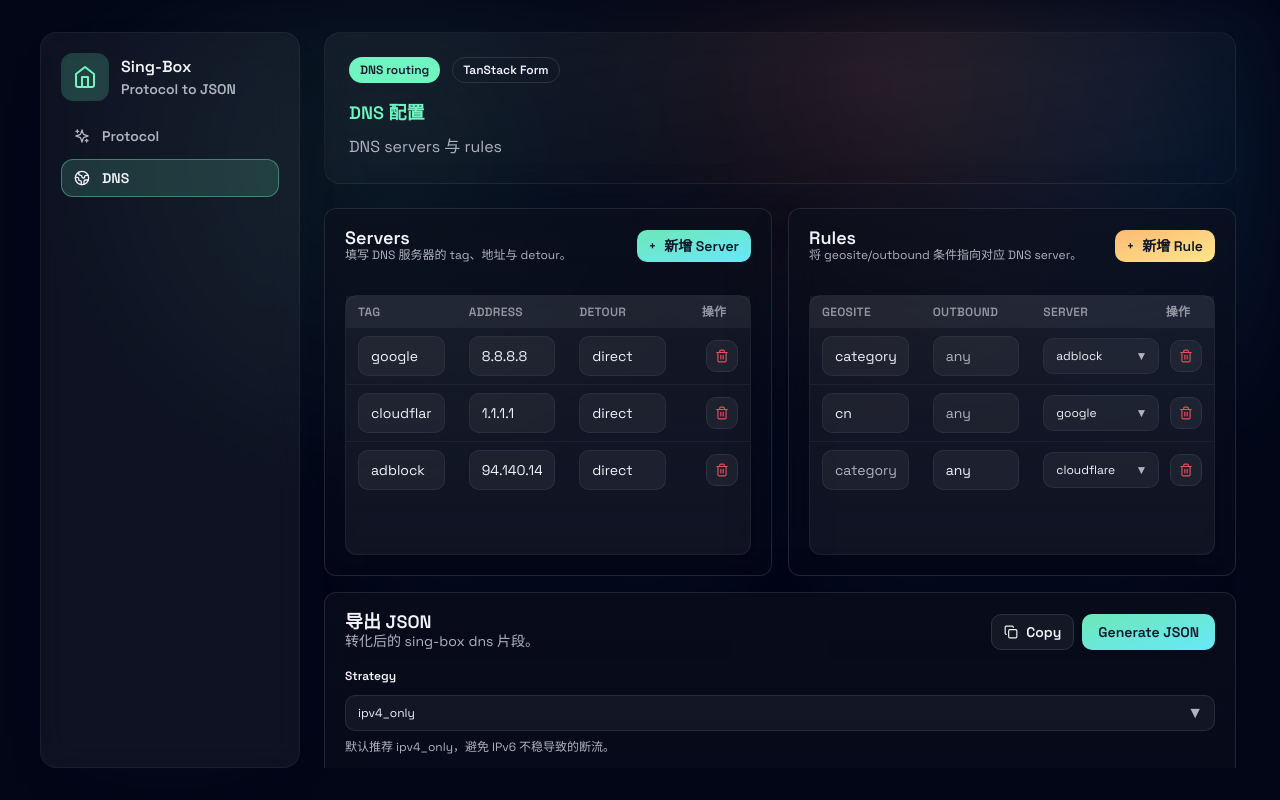
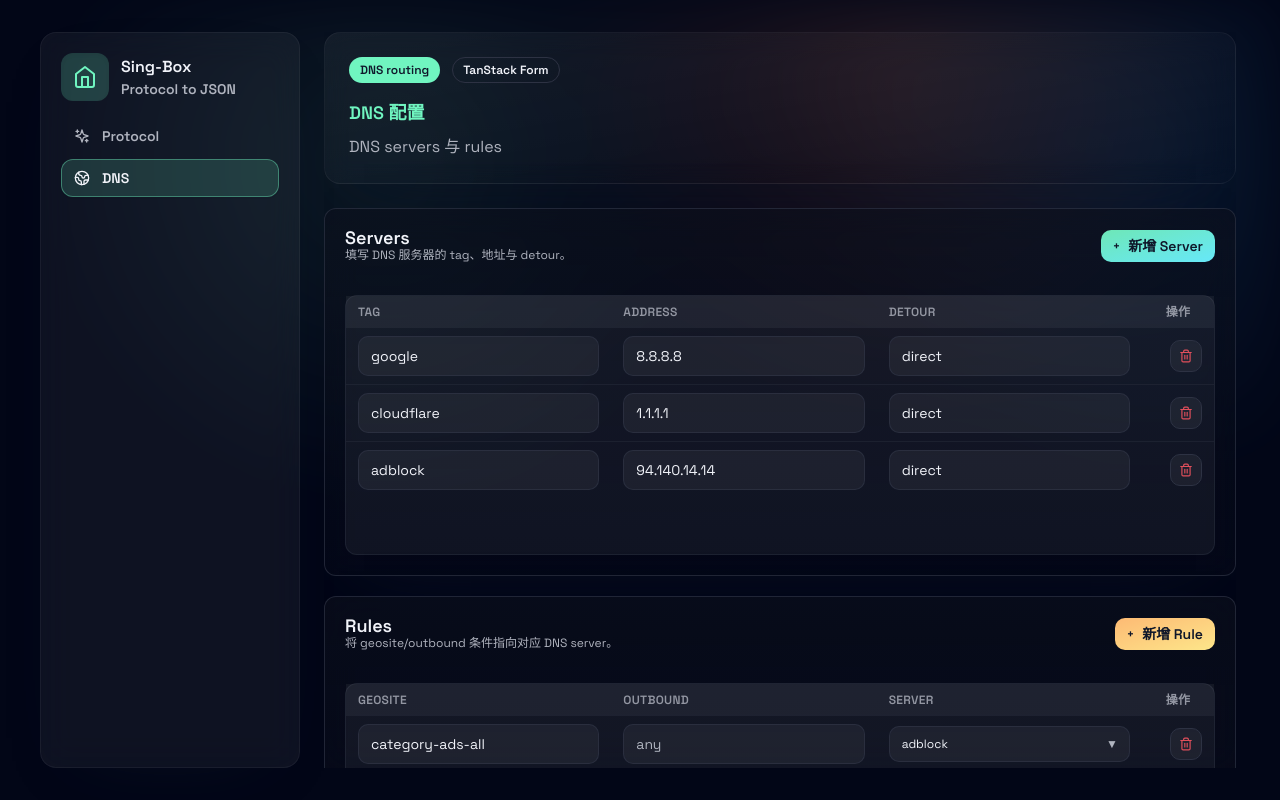
Before and after one commit to shuke-x/Protocol_toJson, a React (Vite) app: page /dns in a window 1280 px wide. Built offline with nearby package versions, Linux system fonts and the light colour scheme.

Commit message:
fix: 修改布局

```diff
--- a/src/pages/DnsPage.tsx
+++ b/src/pages/DnsPage.tsx
@@ -283,8 +283,8 @@
         </div>
       </div>
 
-      <div className=" min-h-0  lg:grid-cols-[1.4fr_1fr] space-y-4">
-        <div className="flex justify-start items-center gap-4">
+      <div className=" min-h-0 lg:grid-cols-[1.4fr_1fr] space-y-4 ">
+        <div className="grid gap-5">
           <EditableTable
             title="Servers"
             description="填写 DNS 服务器的 tag、地址与 detour。"
```
